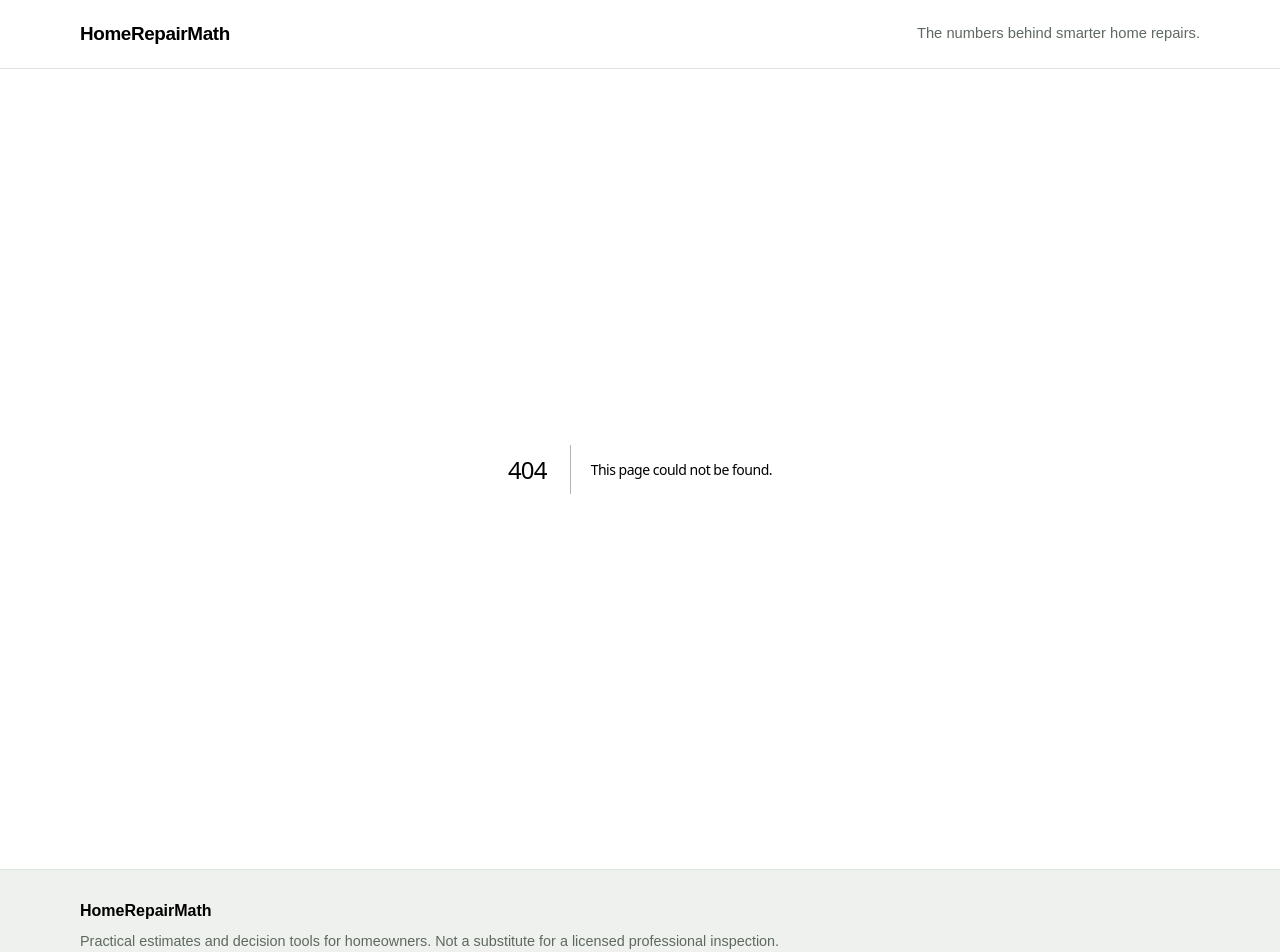
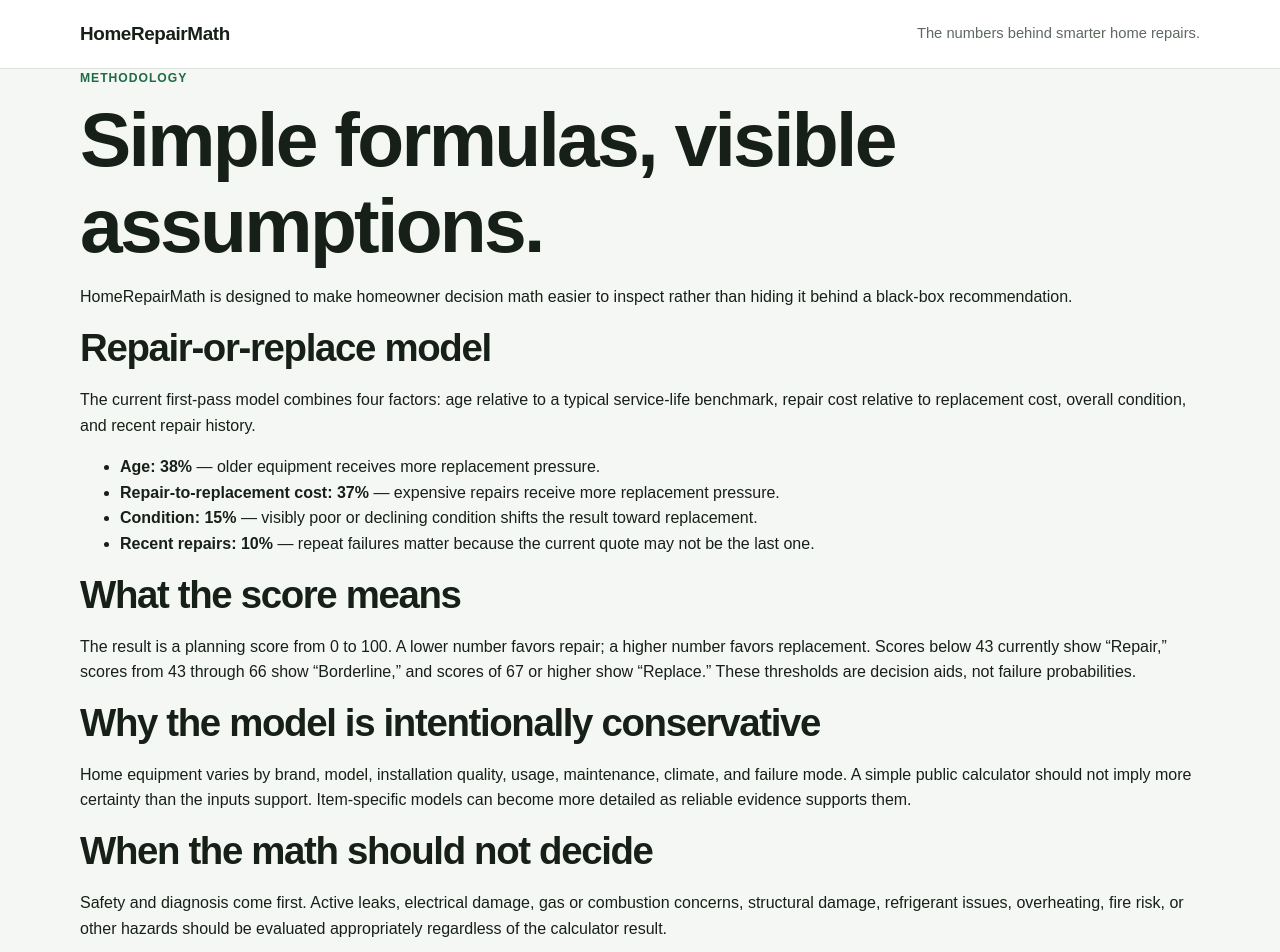
Before and after one commit to alexsulpizio-stack/HomeRepairMath, a Next.js app: page /methodology in a window 1280 px wide. Before the commit this address had no page. Shown: the top 952 px of the page. Built offline with nearby package versions, Linux system fonts and the light colour scheme.

Commit message:
Add methodology page

```diff
--- /dev/null
+++ b/app/methodology/page.tsx
@@ -0,0 +1,38 @@
+import type { Metadata } from "next";
+
+export const metadata: Metadata = {
+  title: "Methodology",
+  description: "How HomeRepairMath calculators turn repair cost, replacement cost, age, condition, and repair history into planning guidance.",
+  alternates: { canonical: "/methodology" },
+};
+
+export default function MethodologyPage() {
+  return (
+    <main className="shell prose-page">
+      <p className="eyebrow">Methodology</p>
+      <h1>Simple formulas, visible assumptions.</h1>
+      <p className="lead">HomeRepairMath is designed to make homeowner decision math easier to inspect rather than hiding it behind a black-box recommendation.</p>
+
+      <h2>Repair-or-replace model</h2>
+      <p>The current first-pass model combines four factors: age relative to a typical service-life benchmark, repair cost relative to replacement cost, overall condition, and recent repair history.</p>
+      <ul>
+        <li><strong>Age: 38%</strong> — older equipment receives more replacement pressure.</li>
+        <li><strong>Repair-to-replacement cost: 37%</strong> — expensive repairs receive more replacement pressure.</li>
+        <li><strong>Condition: 15%</strong> — visibly poor or declining condition shifts the result toward replacement.</li>
+        <li><strong>Recent repairs: 10%</strong> — repeat failures matter because the current quote may not be the last one.</li>
+      </ul>
+
+      <h2>What the score means</h2>
+      <p>The result is a planning score from 0 to 100. A lower number favors repair; a higher number favors replacement. Scores below 43 currently show “Repair,” scores from 43 through 66 show “Borderline,” and scores of 67 or higher show “Replace.” These thresholds are decision aids, not failure probabilities.</p>
+
+      <h2>Why the model is intentionally conservative</h2>
+      <p>Home equipment varies by brand, model, installation quality, usage, maintenance, climate, and failure mode. A simple public calculator should not imply more certainty than the inputs support. Item-specific models can become more detailed as reliable evidence supports them.</p>
+
+      <h2>When the math should not decide</h2>
+      <p>Safety and diagnosis come first. Active leaks, electrical damage, gas or combustion concerns, structural damage, refrigerant issues, overheating, fire risk, or other hazards should be evaluated appropriately regardless of the calculator result.</p>
+
+      <h2>Updating the models</h2>
+      <p>Benchmarks and formulas should be revised when better evidence materially improves the decision. HomeRepairMath avoids routine date-stamped price tables when a durable ratio-based model can answer the question with less maintenance and less false precision.</p>
+    </main>
+  );
+}
```
